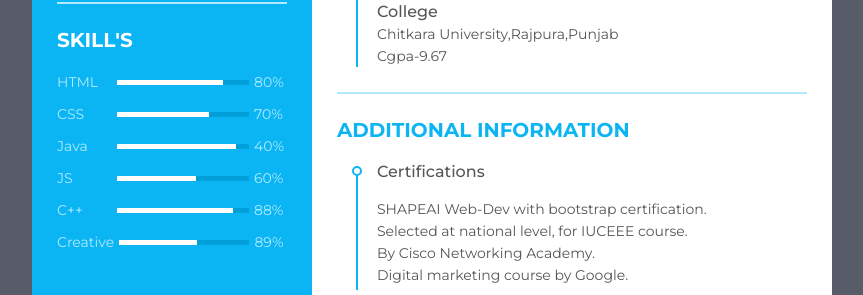
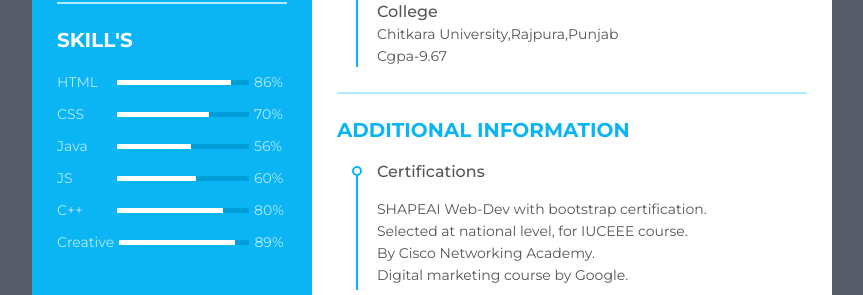
Before and after one commit to shubhamsyal/resume.github.io, a plain HTML site: page index.html in a window 1280 px wide. Shown: the part 584-879 px from the top of the page, without its empty margins (208-1071 px from the left). Drawn offline with Linux system fonts and the light colour scheme.

Commit message:
Update index.html

```diff
--- a/index.html
+++ b/index.html
@@ -53,9 +53,9 @@
                HTML
              </div>
              <div class="skill_progress">
-               <span style="width: 80%;"></span>
+               <span style="width: 86%;"></span>
              </div>
-             <div class="skill_per">80%</div>
+             <div class="skill_per">86%</div>
            </li>
            <li>
              <div class="skill_name">
@@ -71,9 +71,9 @@
                Java
              </div>
              <div class="skill_progress">
-               <span style="width: 90%;"></span>
+               <span style="width: 56%;"></span>
              </div>
-             <div class="skill_per">40%</div>
+             <div class="skill_per">56%</div>
            </li>
            <li>
              <div class="skill_name">
@@ -89,9 +89,9 @@
                C++
              </div>
              <div class="skill_progress">
-               <span style="width: 88%;"></span>
+               <span style="width: 80%;"></span>
              </div>
-             <div class="skill_per">88%</div>
+             <div class="skill_per">80%</div>
            </li>
 
           <li>
@@ -99,7 +99,7 @@
               Creative
             </div>
             <div class="skill_progress">
-              <span style="width: 60%;"></span>
+              <span style="width: 89%;"></span>
             </div>
             <div class="skill_per">89%</div>
           </li>
```
